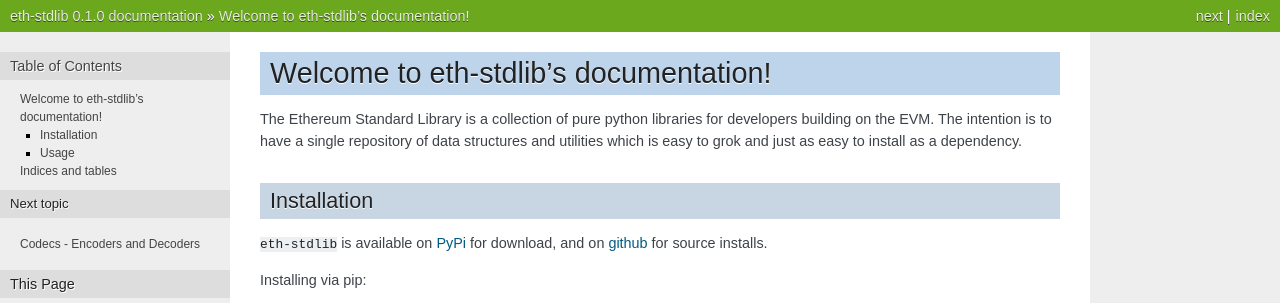
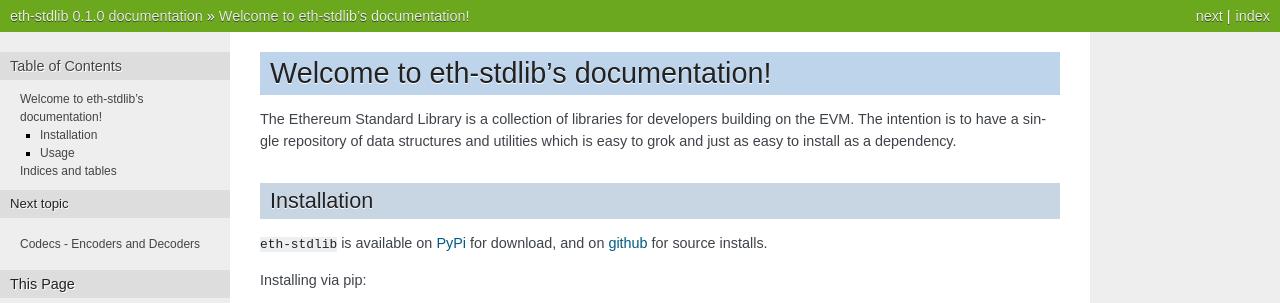
Before and after one commit to skellet0r/eth-stdlib, a Sphinx documentation site: the page built from docs/source/index.rst, in a window 1280 px wide. Shown: the top 303 px of the page. Built offline with Sphinx 7.4.7, drawn with Linux system fonts in a browser that asks for light colours.

Commit message:
fix(docs): no longer pure python
pysha3 dependency involves C

```diff
--- a/docs/source/index.rst
+++ b/docs/source/index.rst
@@ -6,7 +6,7 @@
 Welcome to eth-stdlib's documentation!
 ======================================
 
-The Ethereum Standard Library is a collection of pure python libraries for developers building on the EVM.
+The Ethereum Standard Library is a collection of libraries for developers building on the EVM.
 The intention is to have a single repository of data structures and utilities which is easy to grok and just as
 easy to install as a dependency.
 
```
Also changed, not shown: README.md (+1 -1 lines).
